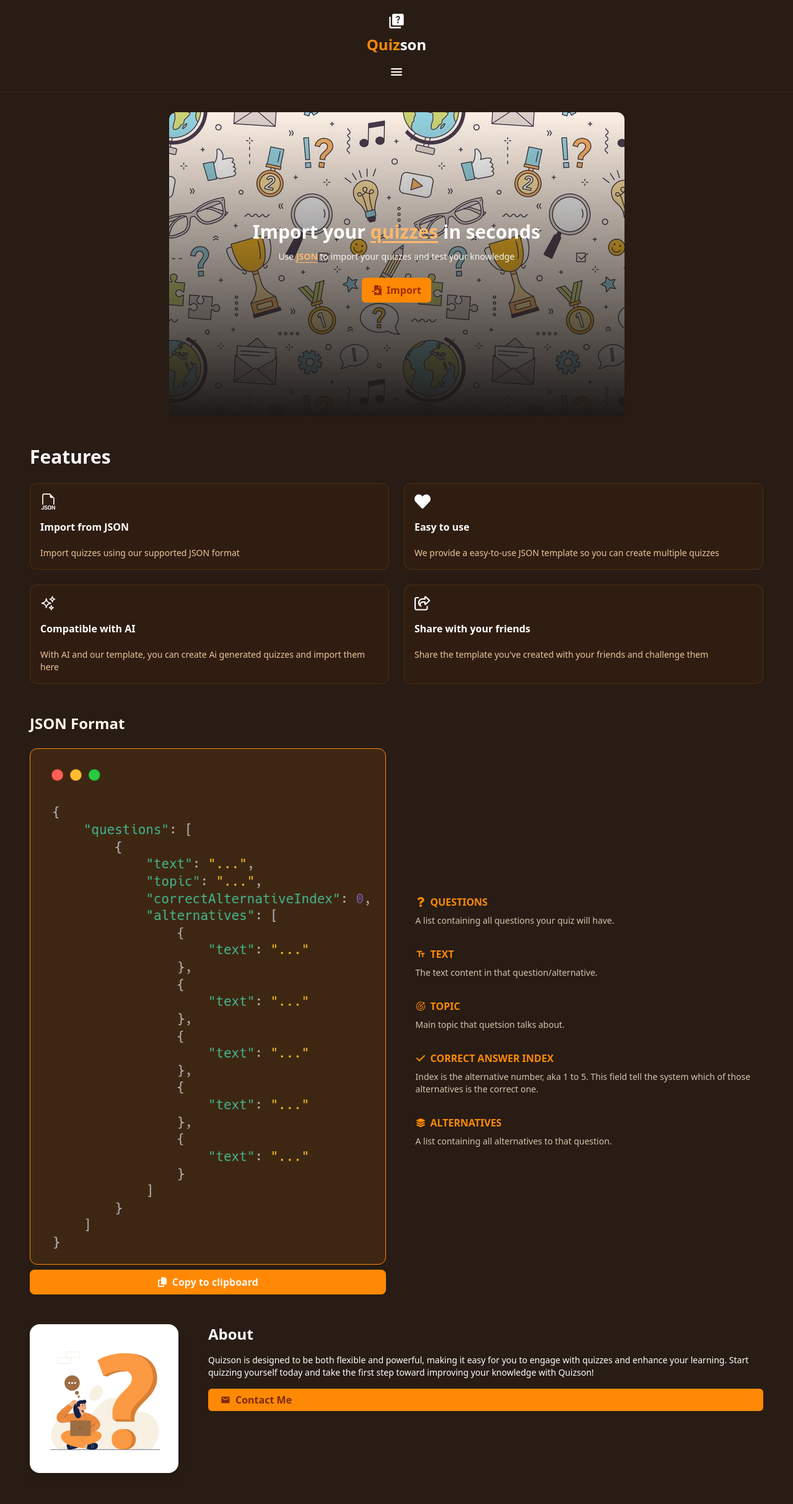
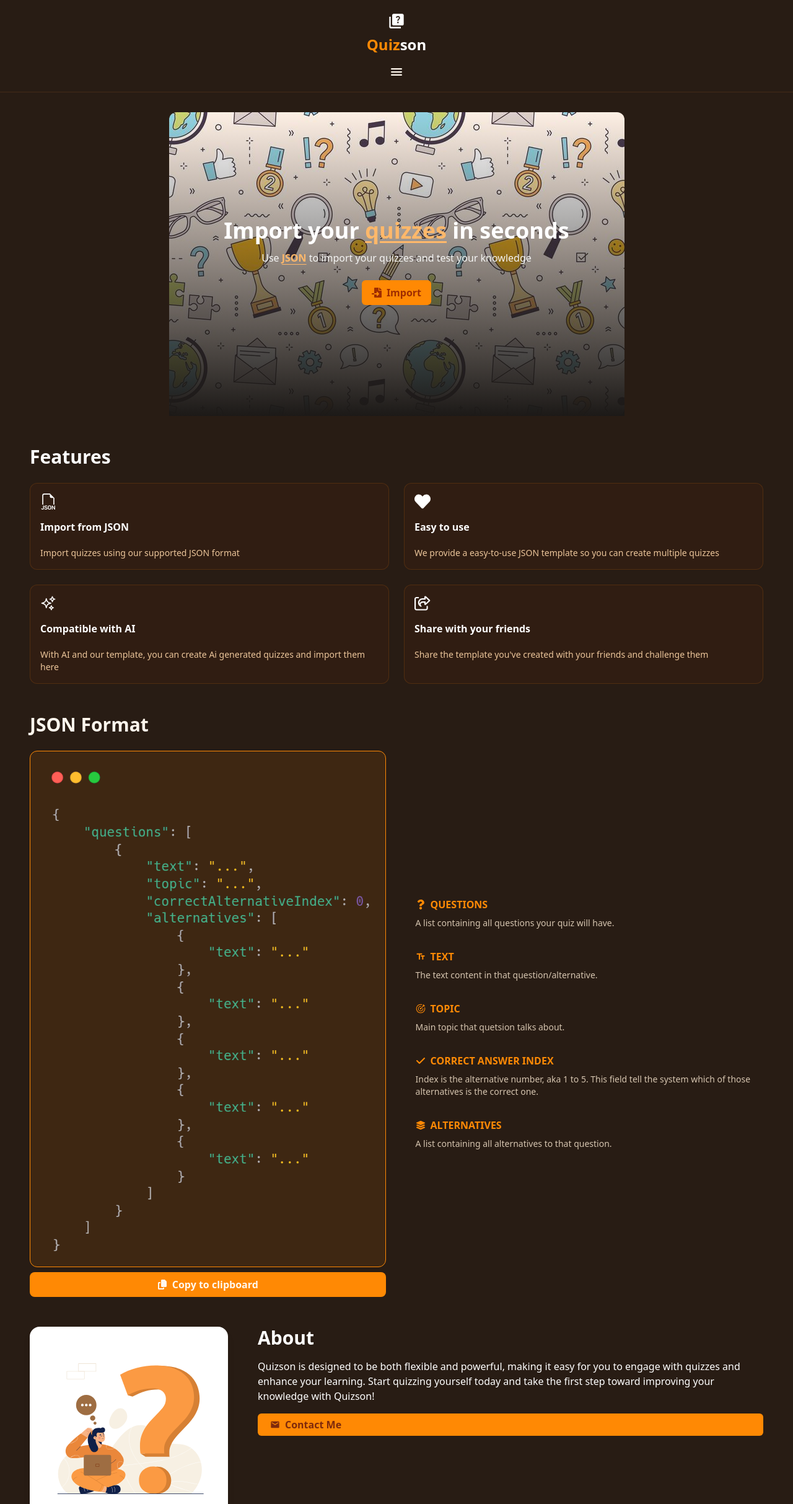
Before and after one commit to Dedo-Finger2/quizson-react, a React (Vite) app: page / in a window 1280 px wide. Shown: the top 2426 px of the page at 62% size. Built offline with nearby package versions, Linux system fonts and the light colour scheme.

Commit message:
Adds support for md breakpoit

```diff
--- a/src/components/About/index.tsx
+++ b/src/components/About/index.tsx
@@ -6,15 +6,15 @@
   return (
     <div className="text-white flex flex-col gap-12 w-full sm:flex-row">
       <img
-        className="size-80 w-full h-auto rounded-2xl shadow-lg sm:size-60"
+        className="size-80 w-full h-auto rounded-2xl shadow-lg sm:size-60 md:size-80"
         src={svg}
         alt="girl-looking-to-giant-question-mark"
       />
       <div className="flex flex-col gap-4">
-        <h1 className="text-2xl font-bold" id="About">
+        <h1 className="text-2xl font-bold md:text-3xl" id="About">
           About
         </h1>
-        <span className="text-sm">
+        <span className="text-sm md:text-base">
           Quizson is designed to be both flexible and powerful, making it easy
           for you to engage with quizzes and enhance your learning. Start
           quizzing yourself today and take the first step toward improving your
--- a/src/components/Hero/index.tsx
+++ b/src/components/Hero/index.tsx
@@ -7,14 +7,14 @@
     <div className="relative w-full flex items-center justify-center mt-8">
       <div className="flex flex-col gap-6 items-center text-white absolute z-2">
         <div className="flex flex-col gap-3 items-center">
-          <h1 className="font-semibold text-xl text-center sm:text-3xl">
+          <h1 className="font-semibold text-xl text-center sm:text-3xl md:text-4xl">
             Import your{" "}
             <span className="font-bold underline underline-offset-4 text-orange-300">
               quizzes
             </span>{" "}
             in seconds
           </h1>
-          <p className="text-xs text-stone-100 text-center sm:text-sm">
+          <p className="text-xs text-stone-100 text-center sm:text-sm md:text-base">
             Use{" "}
             <span className="font-bold underline underline-offset-4 text-orange-300">
               JSON
--- a/src/components/JSONFormat/index.tsx
+++ b/src/components/JSONFormat/index.tsx
@@ -50,7 +50,10 @@
 
   return (
     <div className="flex flex-col gap-6 w-full">
-      <h1 className="text-orange-50 font-bold text-2xl" id="JSONFormat">
+      <h1
+        className="text-orange-50 font-bold text-2xl md:text-3xl"
+        id="JSONFormat"
+      >
         JSON Format
       </h1>
       <div className="flex flex-col gap-12 text-orange-50 sm:flex-row">
--- a/src/pages/QuizPage.tsx
+++ b/src/pages/QuizPage.tsx
@@ -86,7 +86,7 @@
   return (
     <div className="h-screen flex flex-col">
       <Navbar />
-      <div className="flex flex-col mt-12 pb-12 sm:px-12">
+      <div className="flex flex-col mt-12 pb-12 sm:px-12 md:px-24">
         <div className="text-orange-50 flex flex-col gap-8 h-full w-full px-6">
           {/* Header */}
           <ProgressBar
--- a/src/pages/ResultPage.tsx
+++ b/src/pages/ResultPage.tsx
@@ -75,10 +75,10 @@
         recycle={false}
         numberOfPieces={400}
       />
-      <div className="text-orange-50 flex flex-col w-full px-6 mt-12 gap-12 pb-12 sm:px-20">
+      <div className="text-orange-50 flex flex-col w-full px-6 mt-12 gap-12 pb-12 sm:px-20 md:px-32">
         {/* Header */}
         <div className="flex flex-col gap-4 items-center">
-          <div className="flex gap-6 font-bold text-xl text-center sm:text-2xl">
+          <div className="flex gap-6 font-bold text-xl text-center sm:text-2xl md:text-3xl">
             <TbConfetti size={26} style={{ transform: "scaleX(-1)" }} />
             <h1>
               You got <span>{userCorrectGuesses}</span> of{" "}
@@ -86,7 +86,7 @@
             </h1>
             <TbConfetti id="rewardId" size={26} />
           </div>
-          <span className="text-sm text-center text-orange-100/80">
+          <span className="text-sm text-center text-orange-100/80 md:text-base">
             Lorem ipsum dolor sit amet consectetur.
           </span>
         </div>
--- a/src/pages/UploadFile.tsx
+++ b/src/pages/UploadFile.tsx
@@ -8,7 +8,7 @@
   return (
     <div className="flex flex-col h-screen w-screen">
       <Navbar />
-      <div className="flex flex-col justify-center h-full w-full px-6 sm:px-24">
+      <div className="flex flex-col justify-center h-full w-full px-6 sm:px-24 md:px-48">
         <div className="flex flex-col gap-6 text-orange-50">
           <div className="flex flex-col gap-2 w-full">
             <h1 className="text-2xl font-bold flex flex-col gap-2 items-center sm:items-start">
```
